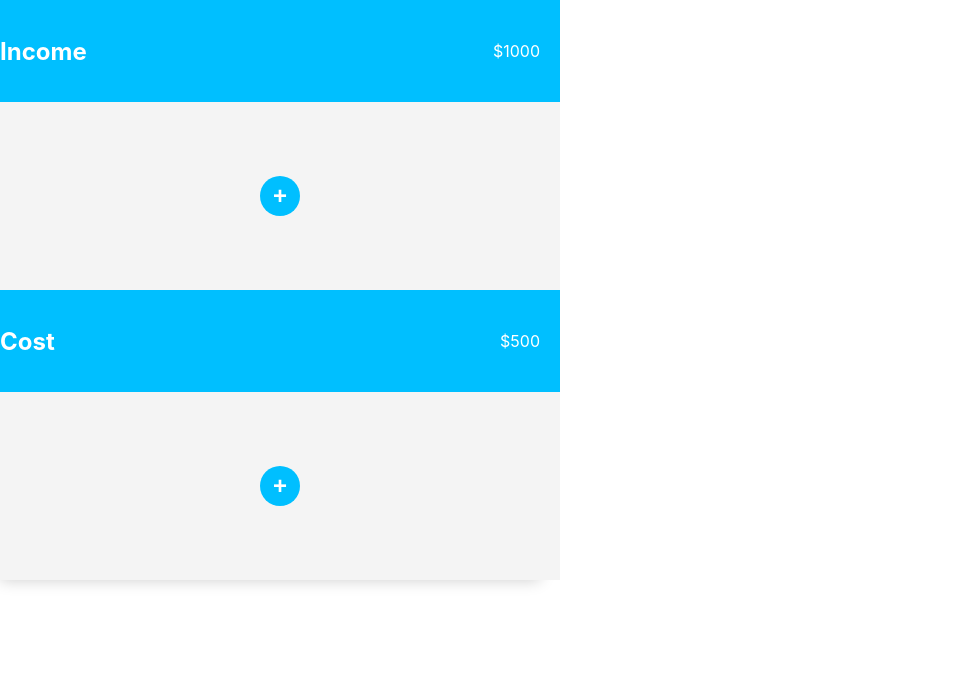
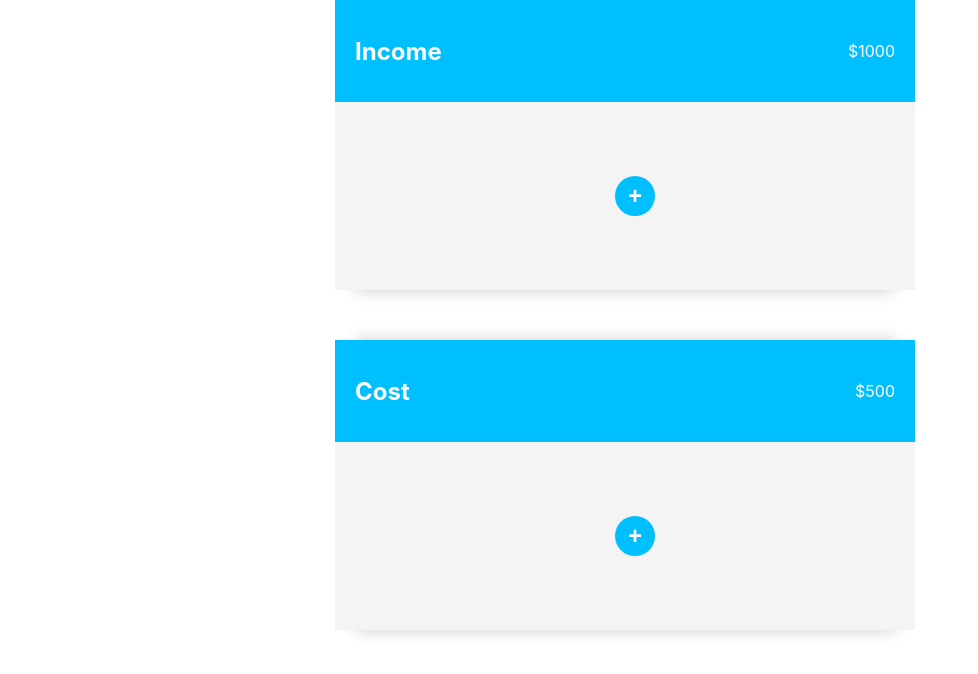
Before and after one commit to MerkhatM/Cybersecurity-Capstone-Project, a React (Create React App) app: page / in a window 1280 px wide. Shown: the top 674 px of the page, without its empty margins (0-978 px from the left). Built offline with nearby package versions, Linux system fonts and the light colour scheme.

Commit message:
выравнил по центру карточки ,добавил прокрутку

```diff
--- a/src/components/CostCard/style.css
+++ b/src/components/CostCard/style.css
@@ -3,6 +3,7 @@
     flex-direction: column;
     justify-content: center;
     align-items: center;
+    margin-bottom: 50px;
     width: 540px;
     height: 290px;
     margin-right: 30px;
--- a/src/components/IncomeCard/IncomeCard.jsx
+++ b/src/components/IncomeCard/IncomeCard.jsx
@@ -21,7 +21,7 @@ const IncomeCard = () => {
                     <div key={index} className="card-block">
                         <h3>{block.title}</h3>
                         <img src={block.img} alt={block.title} />
-                        <span>{block.text}</span>
+                        {/*<span>{block.text}</span>*/}
                     </div>
                 ))}
                 <button onClick={addCardBlock}>+</button>
--- a/src/index.css
+++ b/src/index.css
@@ -11,3 +11,12 @@ code {
   font-family: source-code-pro, Menlo, Monaco, Consolas, 'Courier New',
     monospace;
 }
+.cards{
+  display: flex;
+  flex-direction: column;
+  align-items: center;
+  justify-content: center;
+  min-height: 600px;
+  overflow-y: auto; /* Создание прокрутки по вертикали */
+  overflow-x: hidden;
+}
```
